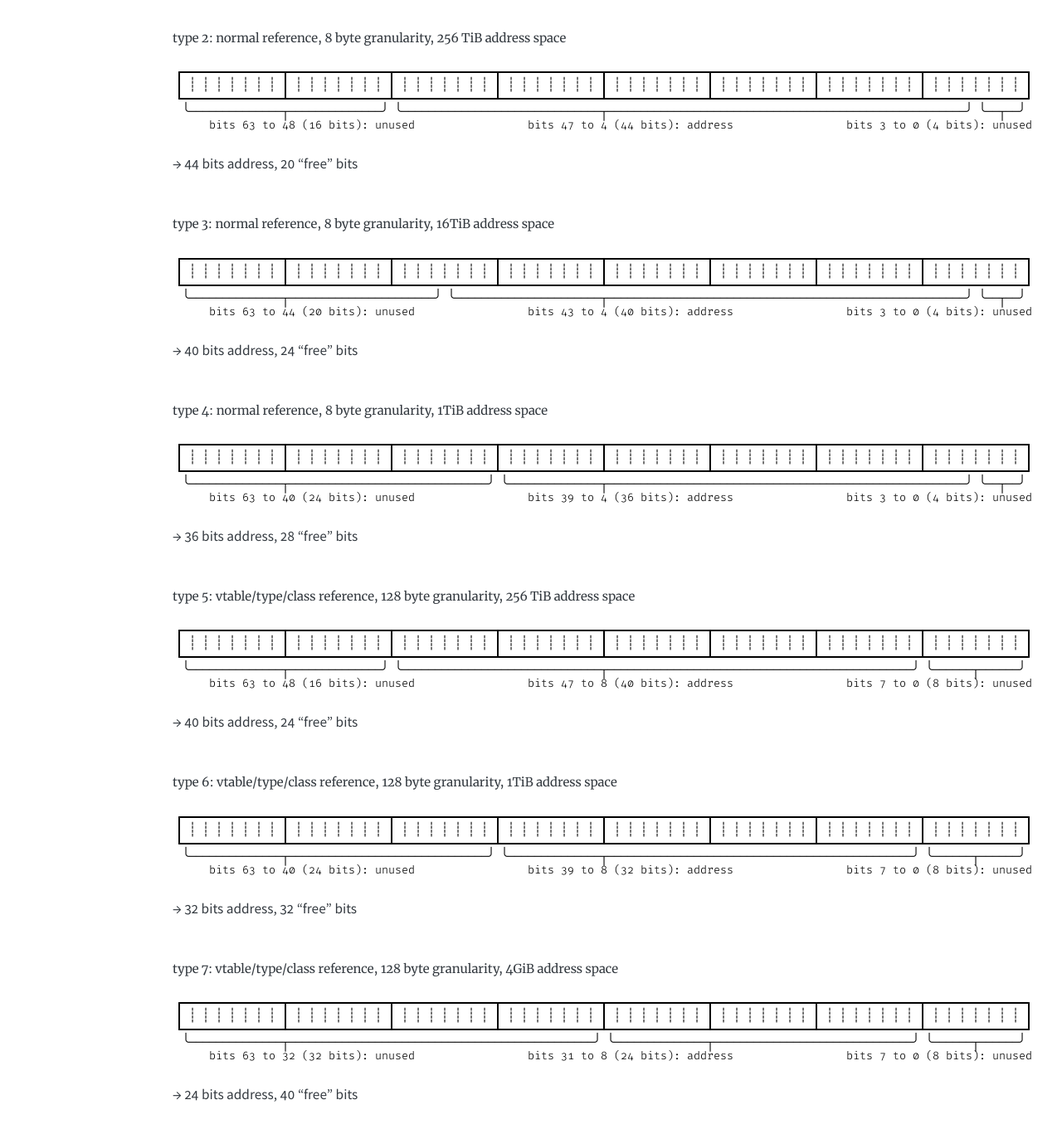
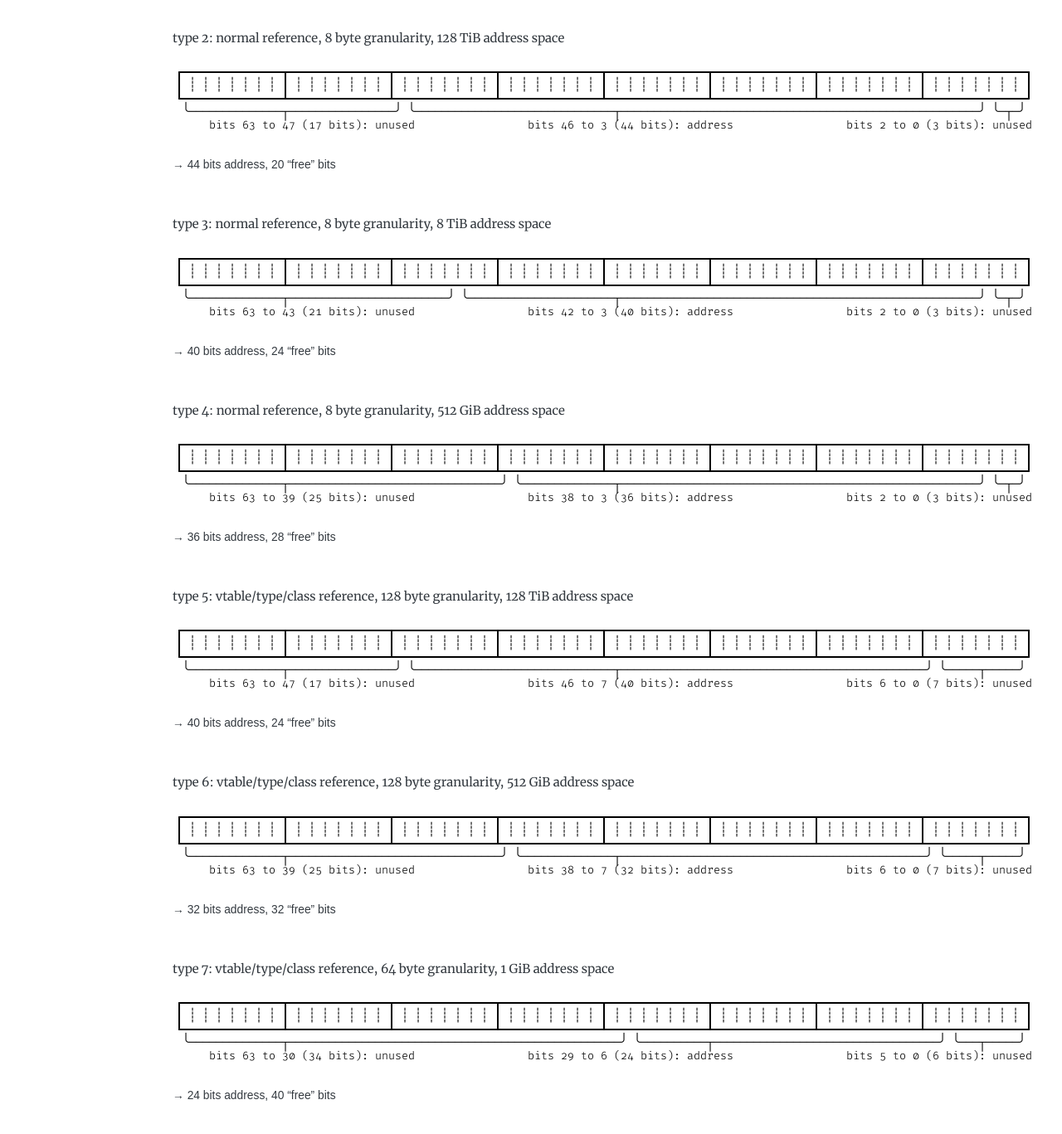
Before and after one commit to soc/soc.me, a Jekyll site: the page built from _runtimes/pointer-compression.md, in a window 1280 px wide and 1400 px high, scrolled down 836 px. Shown: the top 1367 px of the window at 83% size. Built offline with Jekyll 4.4.1, drawn with Linux system fonts in a browser that asks for light colours; some web fonts are replaced.

Commit message:
fix miscalculated granularity values in "pointer compression"/"header compression"

```diff
--- a/_runtimes/pointer-compression.md
+++ b/_runtimes/pointer-compression.md
@@ -28,82 +28,82 @@
 
 </div>
 
-**→ 48 bits address, 16 "free" bits**
+<small>→ 48 bits address, 16 "free" bits</small>
 
-##### type 2: normal reference, 8 byte granularity, 256 TiB address space
+##### type 2: normal reference, 8 byte granularity, 128 TiB address space
 
 <div class="diagram">
  +---------------+---------------+---------------+---------------+---------------+---------------+---------------+---------------+
  | ┊ ┊ ┊ ┊ ┊ ┊ ┊ | ┊ ┊ ┊ ┊ ┊ ┊ ┊ | ┊ ┊ ┊ ┊ ┊ ┊ ┊ | ┊ ┊ ┊ ┊ ┊ ┊ ┊ | ┊ ┊ ┊ ┊ ┊ ┊ ┊ | ┊ ┊ ┊ ┊ ┊ ┊ ┊ | ┊ ┊ ┊ ┊ ┊ ┊ ┊ | ┊ ┊ ┊ ┊ ┊ ┊ ┊ |
  +---------------+---------------+---------------+---------------+---------------+---------------+---------------+---------------+
-  ╰──────────────┬──────────────╯ ╰──────────────────────────────┬──────────────────────────────────────────────────────╯ ╰──┬──╯
-      bits 63 to 48 (16 bits): unused                 bits 47 to 4 (44 bits): address                 bits 3 to 0 (4 bits): unused
+  ╰──────────────┬────────────────╯ ╰──────────────────────────────┬──────────────────────────────────────────────────────╯ ╰─┬─╯
+      bits 63 to 47 (17 bits): unused                 bits 46 to 3 (44 bits): address                 bits 2 to 0 (3 bits): unused
 
 </div>
 
-**→ 44 bits address, 20 "free" bits**
+<small>→ 44 bits address, 20 "free" bits</small>
 
-##### type 3: normal reference, 8 byte granularity, 16TiB address space
+##### type 3: normal reference, 8 byte granularity, 8 TiB address space
 
 <div class="diagram">
  +---------------+---------------+---------------+---------------+---------------+---------------+---------------+---------------+
  | ┊ ┊ ┊ ┊ ┊ ┊ ┊ | ┊ ┊ ┊ ┊ ┊ ┊ ┊ | ┊ ┊ ┊ ┊ ┊ ┊ ┊ | ┊ ┊ ┊ ┊ ┊ ┊ ┊ | ┊ ┊ ┊ ┊ ┊ ┊ ┊ | ┊ ┊ ┊ ┊ ┊ ┊ ┊ | ┊ ┊ ┊ ┊ ┊ ┊ ┊ | ┊ ┊ ┊ ┊ ┊ ┊ ┊ |
  +---------------+---------------+---------------+---------------+---------------+---------------+---------------+---------------+
-  ╰──────────────┬──────────────────────╯ ╰──────────────────────┬──────────────────────────────────────────────────────╯ ╰──┬──╯
-      bits 63 to 44 (20 bits): unused                 bits 43 to 4 (40 bits): address                 bits 3 to 0 (4 bits): unused
+  ╰──────────────┬────────────────────────╯ ╰──────────────────────┬──────────────────────────────────────────────────────╯ ╰─┬─╯
+      bits 63 to 43 (21 bits): unused                 bits 42 to 3 (40 bits): address                 bits 2 to 0 (3 bits): unused
 
 </div>
 
-**→ 40 bits address, 24 "free" bits**
+<small>→ 40 bits address, 24 "free" bits</small>
 
-##### type 4: normal reference, 8 byte granularity, 1TiB address space
+##### type 4: normal reference, 8 byte granularity, 512 GiB address space
 
 <div class="diagram">
  +---------------+---------------+---------------+---------------+---------------+---------------+---------------+---------------+
  | ┊ ┊ ┊ ┊ ┊ ┊ ┊ | ┊ ┊ ┊ ┊ ┊ ┊ ┊ | ┊ ┊ ┊ ┊ ┊ ┊ ┊ | ┊ ┊ ┊ ┊ ┊ ┊ ┊ | ┊ ┊ ┊ ┊ ┊ ┊ ┊ | ┊ ┊ ┊ ┊ ┊ ┊ ┊ | ┊ ┊ ┊ ┊ ┊ ┊ ┊ | ┊ ┊ ┊ ┊ ┊ ┊ ┊ |
  +---------------+---------------+---------------+---------------+---------------+---------------+---------------+---------------+
-  ╰──────────────┬──────────────────────────────╯ ╰──────────────┬──────────────────────────────────────────────────────╯ ╰──┬──╯
-      bits 63 to 40 (24 bits): unused                 bits 39 to 4 (36 bits): address                 bits 3 to 0 (4 bits): unused
+  ╰──────────────┬────────────────────────────────╯ ╰──────────────┬──────────────────────────────────────────────────────╯ ╰─┬─╯
+      bits 63 to 39 (25 bits): unused                 bits 38 to 3 (36 bits): address                 bits 2 to 0 (3 bits): unused
 
 </div>
 
-**→ 36 bits address, 28 "free" bits**
+<small>→ 36 bits address, 28 "free" bits</small>
 
-##### type 5: vtable/type/class reference, 128 byte granularity, 256 TiB address space
+##### type 5: vtable/type/class reference, 128 byte granularity, 128 TiB address space
 
 <div class="diagram">
  +---------------+---------------+---------------+---------------+---------------+---------------+---------------+---------------+
  | ┊ ┊ ┊ ┊ ┊ ┊ ┊ | ┊ ┊ ┊ ┊ ┊ ┊ ┊ | ┊ ┊ ┊ ┊ ┊ ┊ ┊ | ┊ ┊ ┊ ┊ ┊ ┊ ┊ | ┊ ┊ ┊ ┊ ┊ ┊ ┊ | ┊ ┊ ┊ ┊ ┊ ┊ ┊ | ┊ ┊ ┊ ┊ ┊ ┊ ┊ | ┊ ┊ ┊ ┊ ┊ ┊ ┊ |
  +---------------+---------------+---------------+---------------+---------------+---------------+---------------+---------------+
-  ╰──────────────┬──────────────╯ ╰──────────────────────────────┬──────────────────────────────────────────────╯ ╰──────┬──────╯
-      bits 63 to 48 (16 bits): unused                 bits 47 to 8 (40 bits): address                 bits 7 to 0 (8 bits): unused
+  ╰──────────────┬────────────────╯ ╰──────────────────────────────┬──────────────────────────────────────────────╯ ╰─────┬─────╯
+      bits 63 to 47 (17 bits): unused                 bits 46 to 7 (40 bits): address                 bits 6 to 0 (7 bits): unused
 
 </div>
 
-**→ 40 bits address, 24 "free" bits**
+<small>→ 40 bits address, 24 "free" bits</small>
 
-##### type 6: vtable/type/class reference, 128 byte granularity, 1TiB address space
+##### type 6: vtable/type/class reference, 128 byte granularity, 512 GiB address space
 
 <div class="diagram">
  +---------------+---------------+---------------+---------------+---------------+---------------+---------------+---------------+
  | ┊ ┊ ┊ ┊ ┊ ┊ ┊ | ┊ ┊ ┊ ┊ ┊ ┊ ┊ | ┊ ┊ ┊ ┊ ┊ ┊ ┊ | ┊ ┊ ┊ ┊ ┊ ┊ ┊ | ┊ ┊ ┊ ┊ ┊ ┊ ┊ | ┊ ┊ ┊ ┊ ┊ ┊ ┊ | ┊ ┊ ┊ ┊ ┊ ┊ ┊ | ┊ ┊ ┊ ┊ ┊ ┊ ┊ |
  +---------------+---------------+---------------+---------------+---------------+---------------+---------------+---------------+
-  ╰──────────────┬──────────────────────────────╯ ╰──────────────┬──────────────────────────────────────────────╯ ╰──────┬──────╯
-      bits 63 to 40 (24 bits): unused                 bits 39 to 8 (32 bits): address                 bits 7 to 0 (8 bits): unused
+  ╰──────────────┬────────────────────────────────╯ ╰──────────────┬──────────────────────────────────────────────╯ ╰─────┬─────╯
+      bits 63 to 39 (25 bits): unused                 bits 38 to 7 (32 bits): address                 bits 6 to 0 (7 bits): unused
 
 </div>
 
-**→ 32 bits address, 32 "free" bits**
+<small>→ 32 bits address, 32 "free" bits</small>
 
-##### type 7: vtable/type/class reference, 128 byte granularity, 4GiB address space
+##### type 7: vtable/type/class reference, 64 byte granularity, 1 GiB address space
 
 <div class="diagram">
  +---------------+---------------+---------------+---------------+---------------+---------------+---------------+---------------+
  | ┊ ┊ ┊ ┊ ┊ ┊ ┊ | ┊ ┊ ┊ ┊ ┊ ┊ ┊ | ┊ ┊ ┊ ┊ ┊ ┊ ┊ | ┊ ┊ ┊ ┊ ┊ ┊ ┊ | ┊ ┊ ┊ ┊ ┊ ┊ ┊ | ┊ ┊ ┊ ┊ ┊ ┊ ┊ | ┊ ┊ ┊ ┊ ┊ ┊ ┊ | ┊ ┊ ┊ ┊ ┊ ┊ ┊ |
  +---------------+---------------+---------------+---------------+---------------+---------------+---------------+---------------+
-  ╰──────────────┬──────────────────────────────────────────────╯ ╰──────────────┬──────────────────────────────╯ ╰──────┬──────╯
-      bits 63 to 32 (32 bits): unused                 bits 31 to 8 (24 bits): address                 bits 7 to 0 (8 bits): unused
+  ╰──────────────┬──────────────────────────────────────────────────╯ ╰──────────┬──────────────────────────────────╯ ╰───┬─────╯
+      bits 63 to 30 (34 bits): unused                 bits 29 to 6 (24 bits): address                 bits 5 to 0 (6 bits): unused
 
 </div>
 
-**→ 24 bits address, 40 "free" bits**
+<small>→ 24 bits address, 40 "free" bits</small>
```
Also changed, not shown: _runtimes/header-compression.md (+4 -4 lines).
